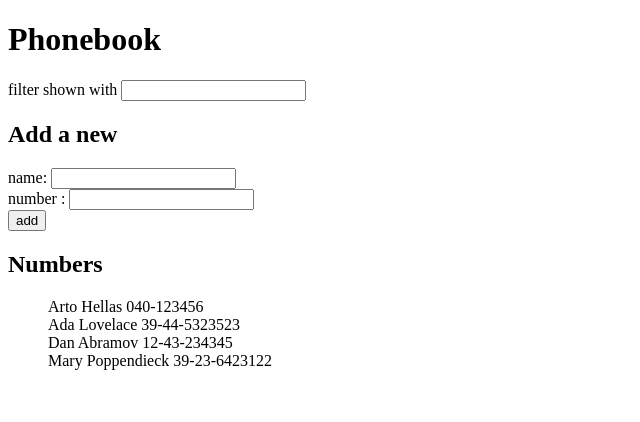
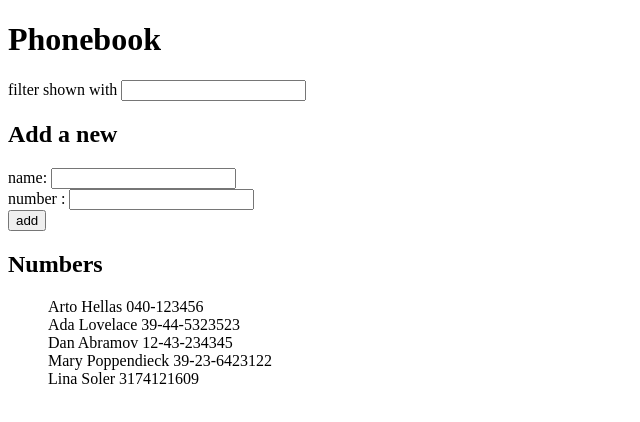
Before and after one commit to lipasofra/FullStack-Server, a React (Create React App) app: page / in a window 1280 px wide. Shown: the top 422 px of the page, without its empty margins (0-640 px from the left). Built offline with nearby package versions, Linux system fonts and the light colour scheme; data requests are answered from the project's data file.

Commit message:
exercise 2.15 post in db and 2.16 services module

```diff
--- a/db.json
+++ b/db.json
@@ -1,5 +1,5 @@
 {
-  "persons":[
+  "persons": [
     {
       "name": "Arto Hellas",
       "number": "040-123456",
@@ -19,6 +19,11 @@
       "name": "Mary Poppendieck",
       "number": "39-23-6423122",
       "id": 4
+    },
+    {
+      "name": "Lina Soler",
+      "number": "3174121609",
+      "id": 5
     }
   ]
 }
--- a/src/App.js
+++ b/src/App.js
@@ -3,7 +3,7 @@ import './App.css'
 import Filter from './components/Filter'
 import PersonForm from './components/PersonForm'
 import PersonsList from './components/PersonsList'
-import axios from 'axios'
+import personService from './services/Person'
 
 const App = () => {
 
@@ -14,14 +14,12 @@ const App = () => {
   const [showPersons, setShowPersons] = useState([])
 
   useEffect(() => {
-    axios.get('http://localhost:3001/persons')
-    .then(response => {
-      setPersons(response.data)
-      setShowPersons(response.data)
+    personService.getAll()
+    .then(initialPersons => {
+      setPersons(initialPersons)
+      setShowPersons(initialPersons)
     })
   },[])
-
-
 
 
   const addPerson = (event) => {
@@ -37,10 +35,14 @@ const App = () => {
         number: newNumber,
         id: persons.length + 1
       }
-      setPersons(persons.concat(personObject))
-      setShowPersons(showPersons.concat(personObject))
-      setNewName('')
-      setNewNumber('')
+
+      personService.create(personObject)
+      .then(createdPerson => {
+        setPersons(persons.concat(createdPerson))
+        setShowPersons(showPersons.concat(createdPerson))
+        setNewName('')
+        setNewNumber('')
+      })
     }
 
   }
--- /dev/null
+++ b/src/services/Person.js
@@ -0,0 +1,21 @@
+import axios from 'axios'
+
+const url = 'http://localhost:3001/persons'
+
+const create = (newPerson) => {
+    const request = axios.post(url, newPerson)
+    return request.then(response => response.data)
+}
+
+const getAll = () => {
+    const request = axios.get(url)
+    return request.then(response => response.data)
+}
+
+const services = {
+    create,
+    getAll
+}
+
+
+export default services
```
